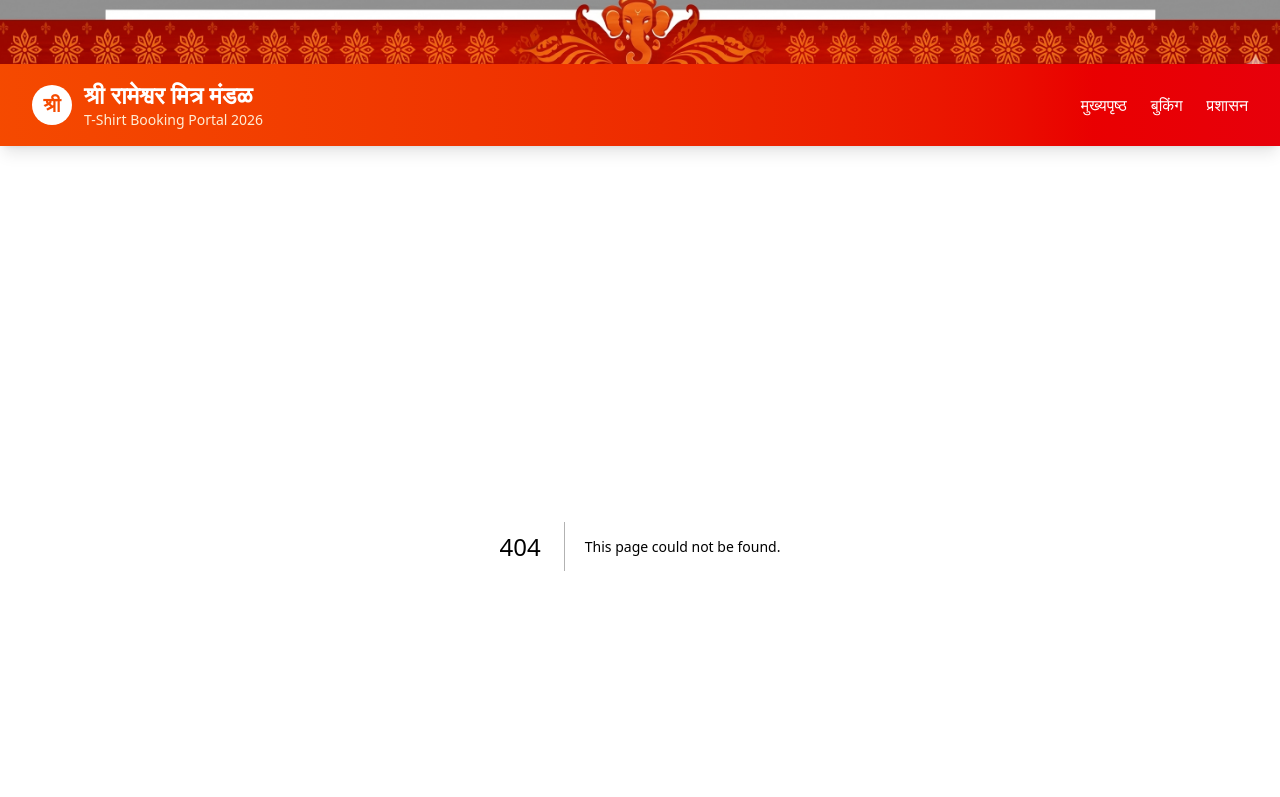
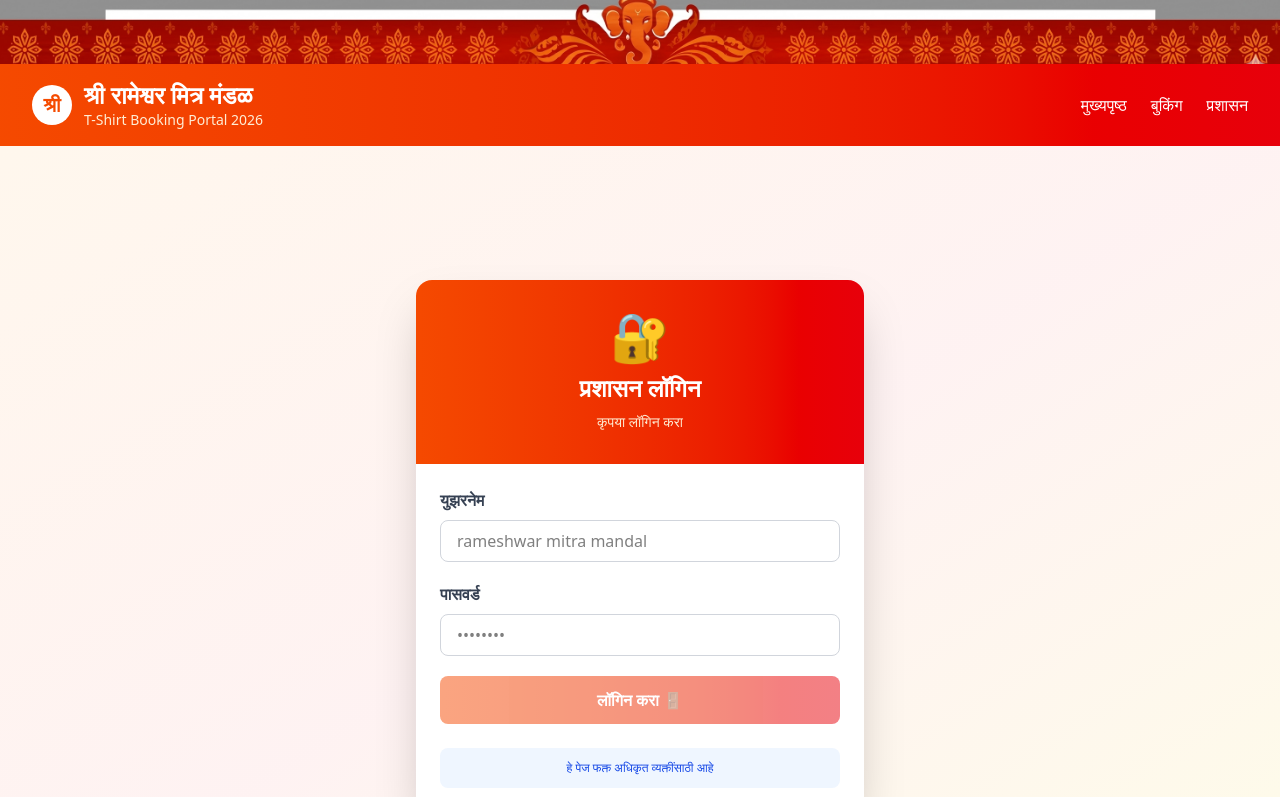
Before and after one commit to pratham-oo/shri-rameshwar-mitra-mandal, a Next.js app: page /admin/login in a window 1280 px wide. Before the commit this address had no page. Shown: the top 797 px of the page. Built offline with nearby package versions, Linux system fonts and the light colour scheme.

Commit message:
Add admin authentication with login page, logout button, and middleware protection

```diff
--- /dev/null
+++ b/app/admin/login/page.tsx
@@ -0,0 +1,110 @@
+'use client';
+
+import { useState } from 'react';
+import { useRouter } from 'next/navigation';
+
+export default function AdminLogin() {
+  const [username, setUsername] = useState('');
+  const [password, setPassword] = useState('');
+  const [error, setError] = useState('');
+  const [loading, setLoading] = useState(false);
+  const router = useRouter();
+
+  const handleLogin = async (e: React.FormEvent) => {
+    e.preventDefault();
+    setLoading(true);
+    setError('');
+
+    // Simple credential check
+    // In production, you'd want to hash this or use environment variables
+    const validUsername = 'rameshwar mitra mandal';
+    const validPassword = 'maladcha morya';
+
+    if (username.toLowerCase() === validUsername && password === validPassword) {
+      // Set a session cookie/token
+      document.cookie = 'admin_auth=true; path=/; max-age=86400'; // 24 hours
+      router.push('/admin');
+    } else {
+      setError('❌ चुकीचे युझरनेम किंवा पासवर्ड');
+    }
+    setLoading(false);
+  };
+
+  return (
+    <div className="min-h-screen bg-gradient-to-br from-orange-50 via-red-50 to-yellow-50 flex items-center justify-center py-12 px-4">
+      <div className="max-w-md w-full">
+        <div className="bg-white rounded-2xl shadow-2xl overflow-hidden">
+          {/* Header */}
+          <div className="bg-gradient-to-r from-orange-600 to-red-600 px-6 py-8 text-center">
+            <div className="text-5xl mb-3">🔐</div>
+            <h1 className="text-2xl font-bold text-white marathi-text mb-2">
+              प्रशासन लॉगिन
+            </h1>
+            <p className="text-orange-100 text-sm">
+              कृपया लॉगिन करा
+            </p>
+          </div>
+
+          {/* Login Form */}
+          <div className="p-6">
+            <form onSubmit={handleLogin} className="space-y-5">
+              {/* Username */}
+              <div>
+                <label className="block text-gray-700 font-semibold mb-2">
+                  युझरनेम
+                </label>
+                <input
+                  type="text"
+                  value={username}
+                  onChange={(e) => setUsername(e.target.value)}
+                  className="w-full px-4 py-2 border border-gray-300 rounded-lg focus:ring-2 focus:ring-orange-500 focus:border-transparent"
+                  placeholder="rameshwar mitra mandal"
+                  disabled={loading}
+                  autoComplete="off"
+                />
+              </div>
+
+              {/* Password */}
+              <div>
+                <label className="block text-gray-700 font-semibold mb-2">
+                  पासवर्ड
+                </label>
+                <input
+                  type="password"
+                  value={password}
+                  onChange={(e) => setPassword(e.target.value)}
+                  className="w-full px-4 py-2 border border-gray-300 rounded-lg focus:ring-2 focus:ring-orange-500 focus:border-transparent"
+                  placeholder="••••••••"
+                  disabled={loading}
+                />
+              </div>
+
+              {/* Error Message */}
+              {error && (
+                <div className="bg-red-50 border border-red-500 text-red-700 px-4 py-2 rounded-lg text-sm">
+                  {error}
+                </div>
+              )}
+
+              {/* Login Button */}
+              <button
+                type="submit"
+                disabled={loading || !username || !password}
+                className="w-full bg-gradient-to-r from-orange-600 to-red-600 text-white py-3 rounded-lg font-semibold hover:shadow-lg transition-all disabled:opacity-50"
+              >
+                {loading ? 'लॉगिन होत आहे...' : 'लॉगिन करा 🚪'}
+              </button>
+            </form>
+
+            {/* Info Message */}
+            <div className="mt-6 p-3 bg-blue-50 rounded-lg">
+              <p className="text-xs text-blue-700 text-center">
+                हे पेज फक्त अधिकृत व्यक्तींसाठी आहे
+              </p>
+            </div>
+          </div>
+        </div>
+      </div>
+    </div>
+  );
+}
--- a/app/admin/page.tsx
+++ b/app/admin/page.tsx
@@ -1,7 +1,8 @@
 'use client';
 
+import { useEffect, useState } from 'react';
+import { useRouter } from 'next/navigation';
 import { supabase } from '@/lib/supabase';
-import { useState } from 'react';
 
 interface Order {
   id: number;
@@ -18,12 +19,41 @@ interface Order {
 }
 
 export default function AdminPage() {
+  const router = useRouter();
+  const [isAuthenticated, setIsAuthenticated] = useState(false);
+  const [checking, setChecking] = useState(true);
+
   const [searchTerm, setSearchTerm] = useState('');
   const [orders, setOrders] = useState<Order[]>([]);
   const [loading, setLoading] = useState(false);
   const [selectedOrder, setSelectedOrder] = useState<Order | null>(null);
   const [verifying, setVerifying] = useState(false);
   const [exporting, setExporting] = useState(false);
+
+  // Check authentication on mount
+  useEffect(() => {
+    const checkAuth = () => {
+      const cookies = document.cookie.split(';');
+      const hasAdminAuth = cookies.some(cookie =>
+        cookie.trim().startsWith('admin_auth=true')
+      );
+
+      if (!hasAdminAuth) {
+        router.push('/admin/login');
+      } else {
+        setIsAuthenticated(true);
+      }
+      setChecking(false);
+    };
+
+    checkAuth();
+  }, [router]);
+
+  // Handle logout
+  const handleLogout = () => {
+    document.cookie = 'admin_auth=; path=/; expires=Thu, 01 Jan 1970 00:00:01 GMT;';
+    router.push('/admin/login');
+  };
 
   const searchOrders = async () => {
     if (!searchTerm.trim()) return;
@@ -174,16 +204,41 @@ export default function AdminPage() {
     setExporting(false);
   };
 
+  // Show loading while checking authentication
+  if (checking) {
+    return (
+      <div className="min-h-screen bg-gray-100 flex items-center justify-center">
+        <div className="text-center">
+          <div className="animate-spin rounded-full h-12 w-12 border-b-2 border-orange-600 mx-auto"></div>
+          <p className="mt-4 text-gray-600">Verifying access...</p>
+        </div>
+      </div>
+    );
+  }
+
+  // Don't render anything if not authenticated (will redirect)
+  if (!isAuthenticated) {
+    return null;
+  }
+
   return (
     <div className="min-h-screen bg-gray-100 py-8 px-4">
       <div className="max-w-6xl mx-auto">
 
-        {/* Header */}
-        <div className="text-center mb-8">
-          <h1 className="text-3xl font-bold text-orange-800 marathi-text">
-            प्रशासन पॅनेल
-          </h1>
-          <p className="text-gray-600">वितरण दिनी ऑर्डर शोधा आणि सत्यापित करा</p>
+        {/* Header with Logout Button */}
+        <div className="flex justify-between items-center mb-6">
+          <div>
+            <h1 className="text-3xl font-bold text-orange-800 marathi-text">
+              प्रशासन पॅनेल
+            </h1>
+            <p className="text-gray-600">वितरण दिनी ऑर्डर शोधा आणि सत्यापित करा</p>
+          </div>
+          <button
+            onClick={handleLogout}
+            className="bg-red-600 text-white px-4 py-2 rounded-lg font-semibold hover:bg-red-700 transition-all flex items-center gap-2"
+          >
+            🚪 लॉगआउट
+          </button>
         </div>
 
         {/* Admin Actions Bar */}
--- /dev/null
+++ b/middleware.ts
@@ -0,0 +1,32 @@
+import { NextResponse } from 'next/server';
+import type { NextRequest } from 'next/server';
+
+export function middleware(request: NextRequest) {
+  const adminPath = '/admin';
+  const loginPath = '/admin/login';
+  const isAdminPage = request.nextUrl.pathname.startsWith(adminPath);
+  const isLoginPage = request.nextUrl.pathname === loginPath;
+
+  // Check for admin auth cookie
+  const adminAuth = request.cookies.get('admin_auth');
+
+  // If trying to access admin page (not login) without auth
+  if (isAdminPage && !isLoginPage && !adminAuth) {
+    // Redirect to login page
+    const url = new URL('/admin/login', request.url);
+    return NextResponse.redirect(url);
+  }
+
+  // If already logged in and trying to access login page
+  if (isLoginPage && adminAuth) {
+    // Redirect to admin dashboard
+    const url = new URL('/admin', request.url);
+    return NextResponse.redirect(url);
+  }
+
+  return NextResponse.next();
+}
+
+export const config = {
+  matcher: '/admin/:path*',
+};
```
